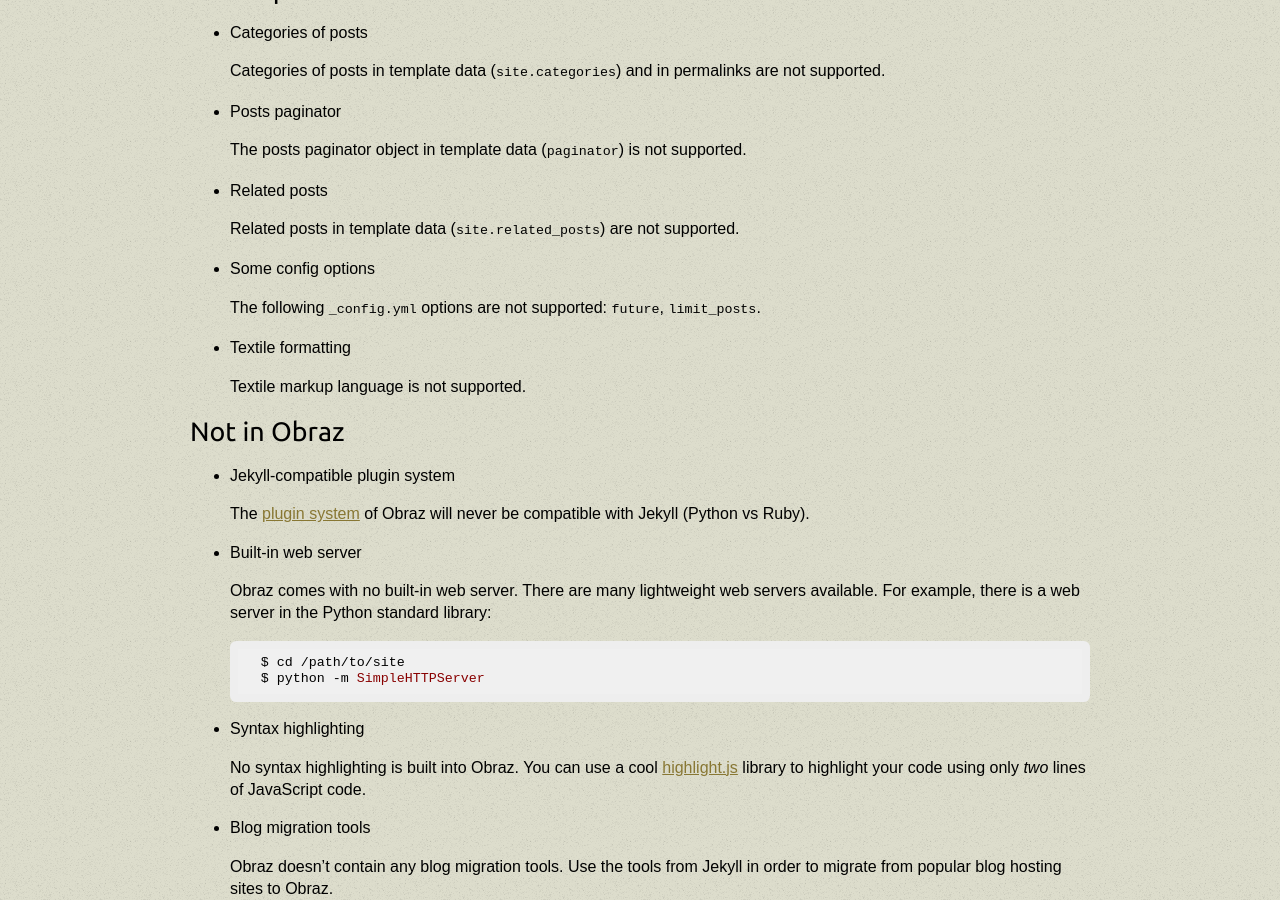
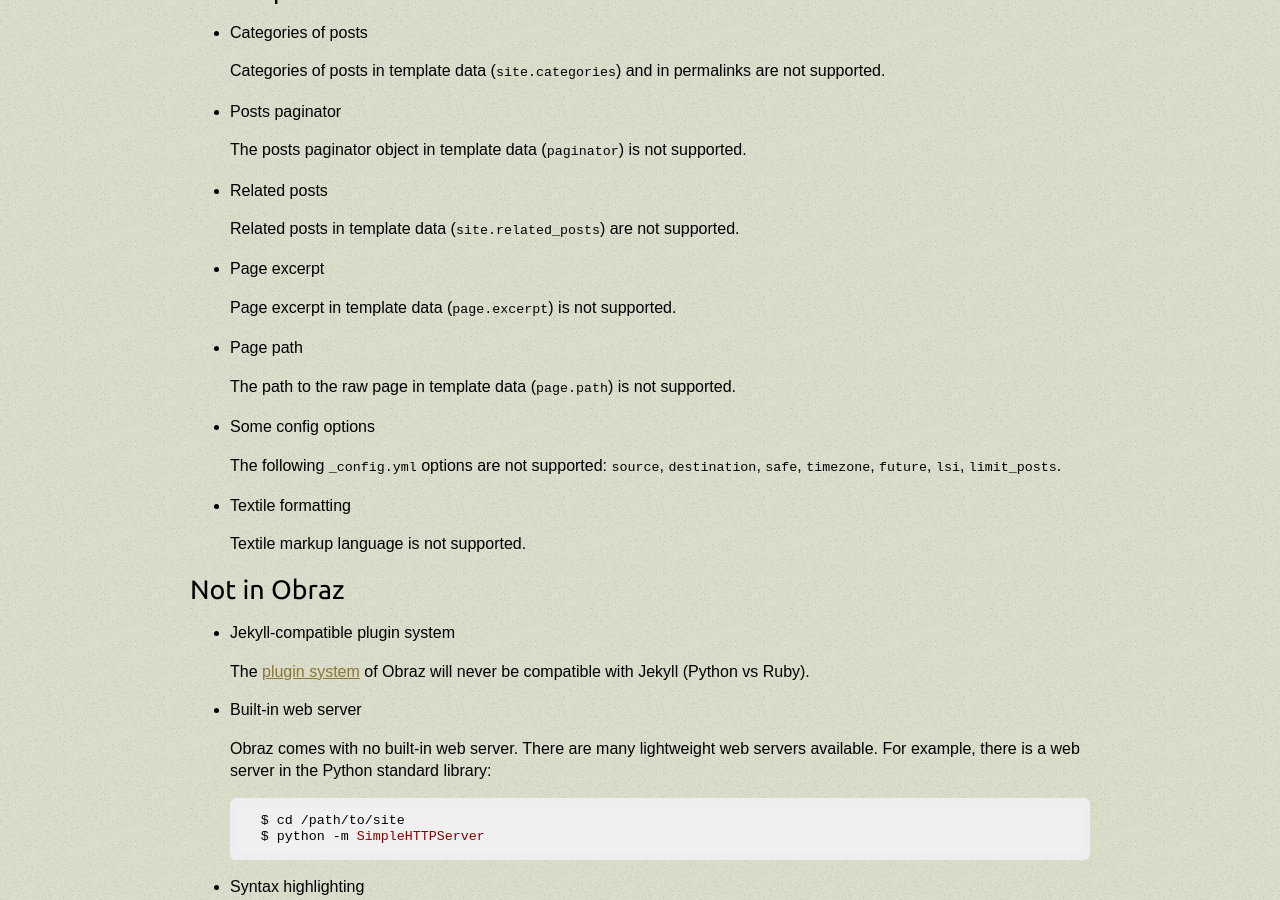
Before and after one commit to vlasovskikh/obraz, a Jekyll site: the page built from doc/jekyll.md, in a window 1280 px wide and 900 px high, scrolled down 906 px. Built offline with Jekyll 4.4.1, drawn with Linux system fonts in a browser that asks for light colours.

Commit message:
Updated Jekyll compatibility documentation

```diff
--- a/doc/index.html
+++ b/doc/index.html
@@ -206,7 +206,7 @@
         <p>and check the results in the browser by visiting <a href="http://localhost:8000/">http://localhost:8000/</a>. You got your first Obraz blog up and running! Now it's time to play with the design and customize things.</p>
       </li>
     </ol>
-    <p>For more details refer to the <a href="https://github.com/mojombo/jekyll/wiki">Jekyll documentation</a> and the list of <a href="/jekyll.html">differences from Jekyll</a>.</p>
+    <p>For more details refer to the <a href="http://jekyllrb.com/docs">Jekyll documentation</a> and the list of <a href="/jekyll.html">differences from Jekyll</a>.</p>
     <p>See also the source code of various sites using Obraz for examples of using RSS feeds, Markdown pages, tags, custom URLs, etc.</p>
   </section>
 </section>
--- a/doc/jekyll.md
+++ b/doc/jekyll.md
@@ -66,10 +66,18 @@
 
     Related posts in template data (`site.related_posts`) are not supported.
 
+* Page excerpt
+
+    Page excerpt in template data (`page.excerpt`) is not supported.
+
+* Page path
+
+    The path to the raw page in template data (`page.path`) is not supported.
+
 * Some config options
 
-    The following `_config.yml` options are not supported: `future`,
-    `limit_posts`.
+    The following `_config.yml` options are not supported: `source`,
+    `destination`, `safe`, `timezone`, `future`, `lsi`, `limit_posts`.
 
 * Textile formatting
 
@@ -109,7 +117,7 @@
 your reports to the [bug tracker][4].
 
 
-  [1]: https://github.com/mojombo/jekyll/wiki
+  [1]: http://jekyllrb.com/docs
   [2]: http://jinja.pocoo.org/docs/templates/
   [3]: http://softwaremaniacs.org/soft/highlight/en/
   [4]: https://bitbucket.org/vlasovskikh/obraz/issues
```
Also changed, not shown: doc/plugins.md (+6 -2 lines).
